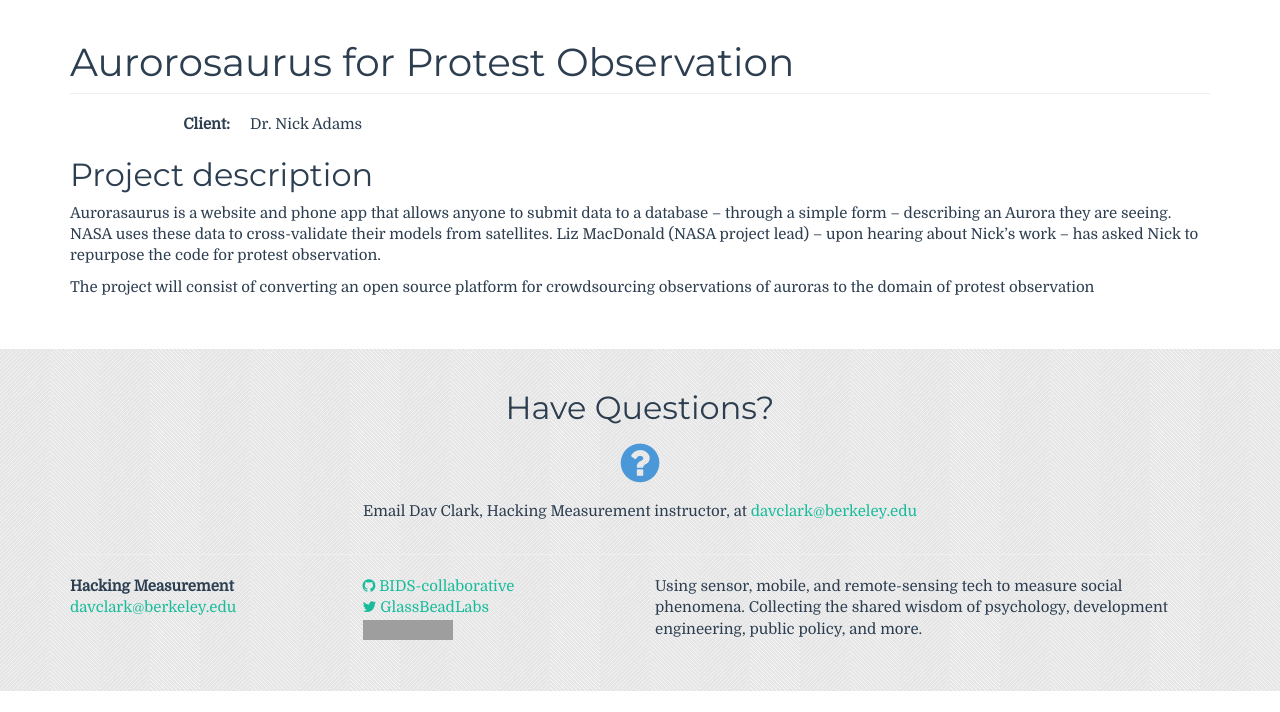
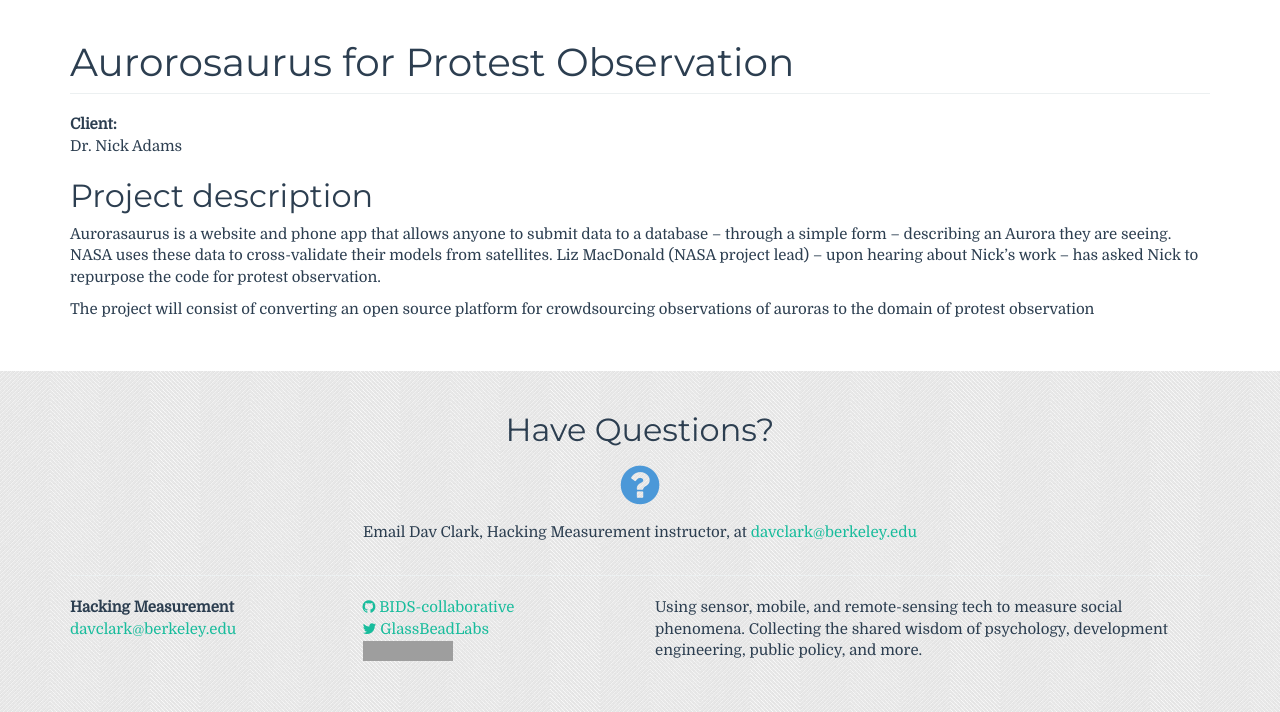
Before and after one commit to BIDS-collaborative/hackingmeasurement.github.io, a Jekyll site: the page built from projects/aurorosaurus-for-protests.md, in a window 1280 px wide and 1094 px high. Shown: the part 382-1094 px from the top of the window. Built offline with Jekyll 4.4.1, drawn with Linux system fonts in a browser that asks for light colours; grey boxes are pictures that could not be loaded.

Commit message:
Update project.html

```diff
--- a/_layouts/project.html
+++ b/_layouts/project.html
@@ -4,7 +4,7 @@ layout: default
 <div class="container page-container">
     <h1 class="post-title">{{ page.title }}</h1>
 
-    <dl class="dl-horizontal">
+    <p class="dl-horizontal">
     <dt>Client:</dt>
     <dd>{{ page.client }}</dd>
 
```
